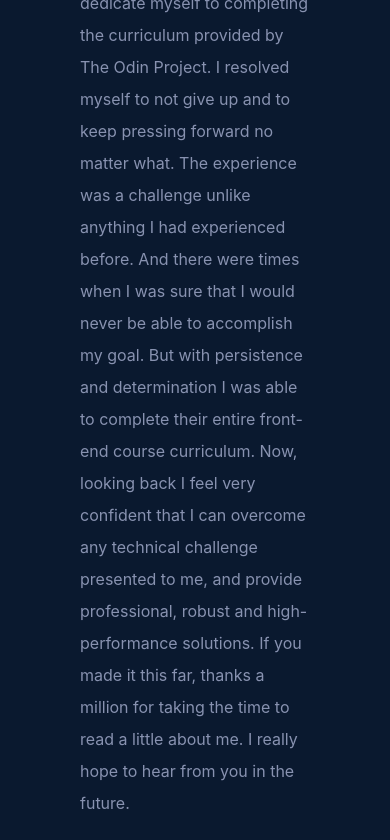
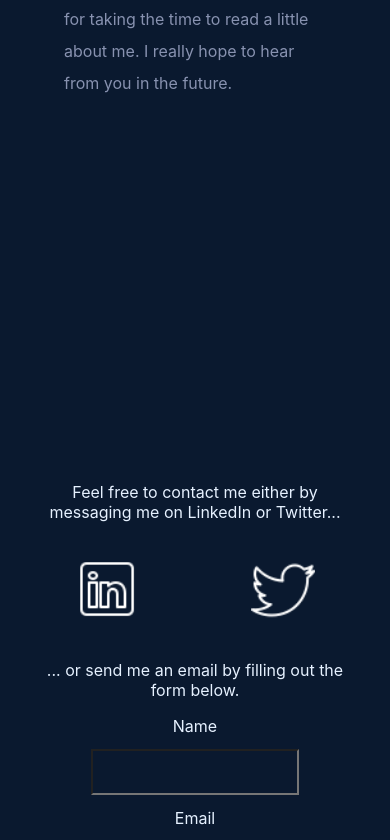
Before and after one commit to SalamanderCtesiphon/professional-portfolio, a React (Create React App) app: page / in a window 390 px wide. Shown: the part 6146-6986 px from the top of the page. Built offline with nearby package versions, Linux system fonts and the light colour scheme.

Commit message:
fixed a problem with the mobile lay out. The break point was set at 500px but the site broke on my phone so I set the mobile break point to 700px

```diff
--- a/src/App.css
+++ b/src/App.css
@@ -124,7 +124,7 @@ header {
   width: 100%;
 }
 
-@media (max-width: 500px) {
+@media (max-width: 700px) {
   .link-container-child-one {
     display: none;
   }
@@ -184,7 +184,7 @@ header {
 }
 
 
-@media (max-width: 500px) {
+@media (max-width: 700px) {
   .title {
     font-size: 4em;
     line-height: 1em;
@@ -219,7 +219,7 @@ header {
   animation-fill-mode: forwards;
 }
 
-@media (max-width: 500px) {
+@media (max-width: 700px) {
   .title2 {
     font-size: 1.1em;
   }
@@ -290,7 +290,7 @@ header {
   transform: translateY(100%);
 }
 
-@media (max-width: 500px) {
+@media (max-width: 700px) {
   .side-bar {
     display: none;
   }
@@ -346,7 +346,7 @@ ul {
 
 }
 
-@media (max-width: 500px) {
+@media (max-width: 700px) {
   .right-side-bar {
     display: none;
   }
@@ -398,6 +398,7 @@ ul {
   flex-direction: column;
   align-items: center;
   justify-content: center;
+  padding: 1em;
 }
 
 
@@ -424,7 +425,7 @@ work section------------------------------------------------------- */
   transition-timing-function: ease-in-out;
 }
 
-@media (max-width: 500px) {
+@media (max-width: 700px) {
   .work-card {
     flex-direction: column;
   }
@@ -460,7 +461,7 @@ img {
   width: auto;
 }
 
-@media (max-width: 500px) {
+@media (max-width: 700px) {
   img {
     width: 80%;
     height: auto;
@@ -496,7 +497,7 @@ img {
 }
 
 
-@media (max-width: 500px) {
+@media (max-width: 700px) {
   .card-info {
     width: 400px;
   }
@@ -530,6 +531,7 @@ p.intro-paragraph {
   align-items: center;
   line-height: 2em;
   color: var(--slate);
+  padding: 0 2em;
 }
 
 /* footer style -------------------------- */
@@ -571,7 +573,7 @@ p.intro-paragraph {
   width: 25%;
 }
 
-@media (max-width: 500px) {
+@media (max-width: 700px) {
   .link-icon-holder {
     width: 90vw;
   }
@@ -579,9 +581,6 @@ p.intro-paragraph {
 
 .link-icon-holder .icons {
   height: 4em;
-}
-
-form {
 }
 
 #email-anchor textarea {
```
